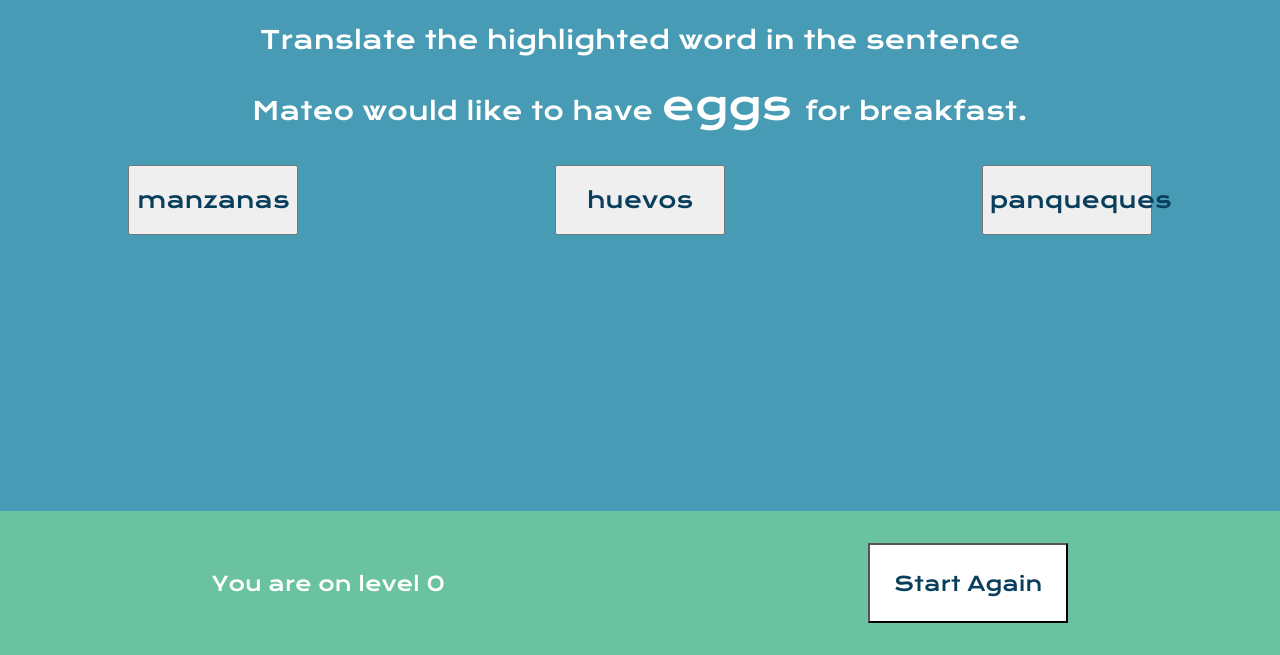
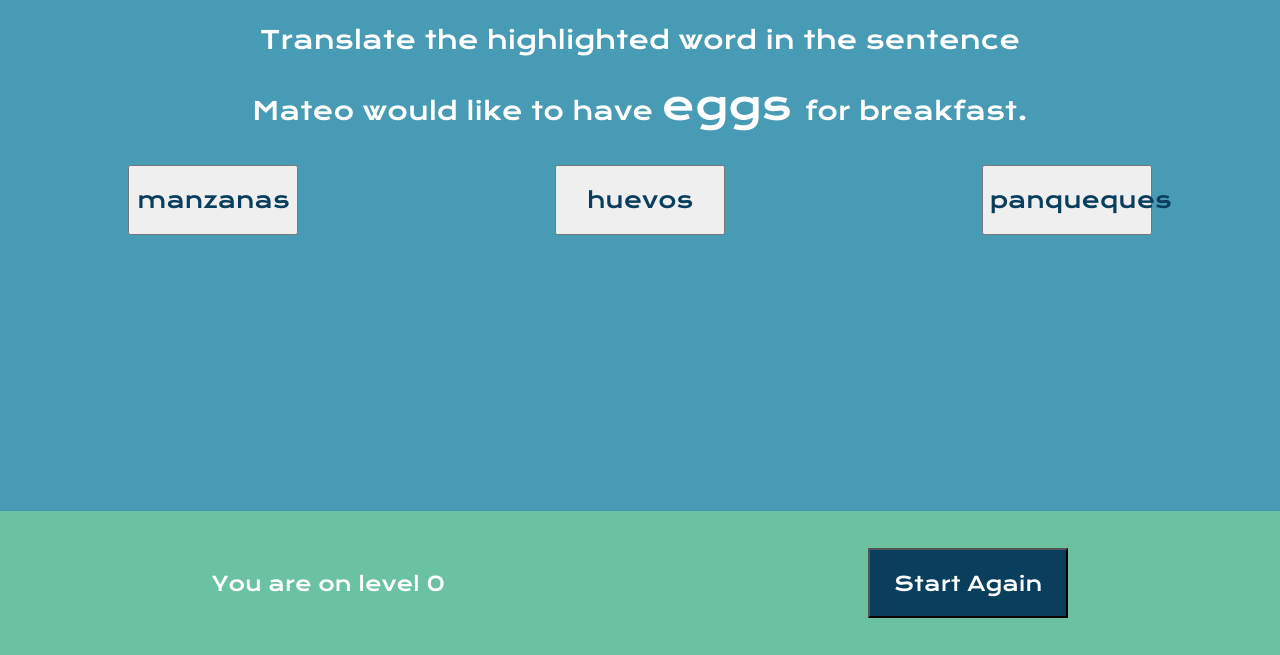
Before and after one commit to EvelinaKuu/wdi-first-project, a PHP site: page / in a window 1280 px wide. Shown: the part 145-800 px from the top of the page. Run offline with PHP 8.4, Linux system fonts and the light colour scheme; some libraries are stand-ins or nearby versions.

Commit message:
changed the background and font colors and height of the start again button

```diff
--- a/css/style.css
+++ b/css/style.css
@@ -114,11 +114,11 @@ p {
 }
 
 .startAgain {
-  background-color: white;
+  background-color: #093E5C;
   font-family: 'Krona One', sans-serif;
   font-size: 20px;
-  height: 80px;
+  height: 70px;
   width: 200px;
-  color: #093E5C;
+  color: white;
 
 }
```
